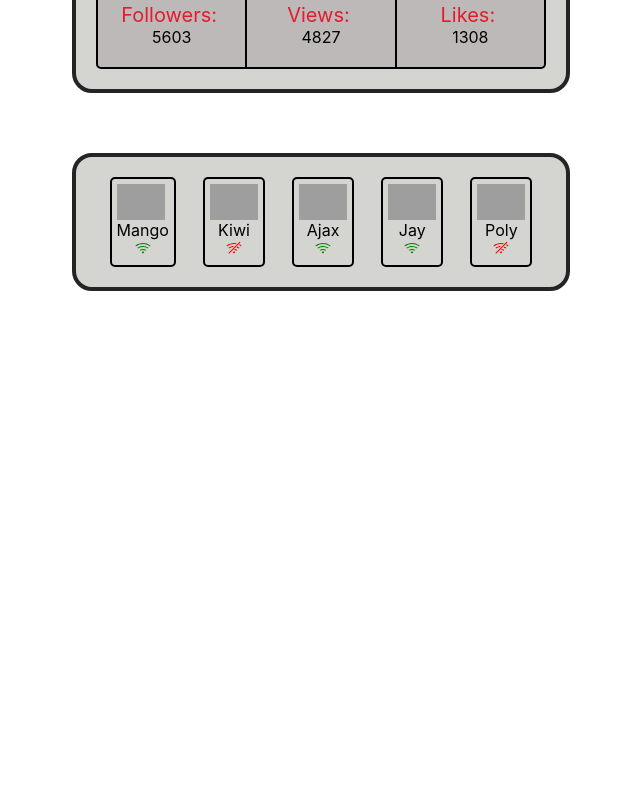
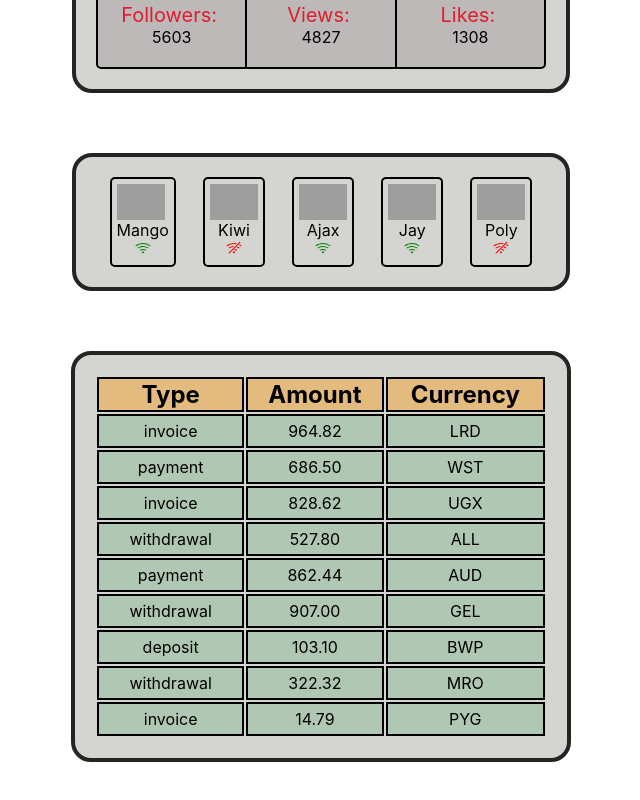
Before and after one commit to OlexTS/react-project, a React (Vite) app: page / in a window 1280 px wide. Shown: the part 470-1270 px from the top of the page, without its empty margins (319-959 px from the left). Before the commit the page ends 821 px from the top, so only its background shows below. Built offline with nearby package versions, Linux system fonts and the light colour scheme; grey boxes are pictures that could not be loaded.

Commit message:
add Transaction

```diff
--- a/src/components/App.jsx
+++ b/src/components/App.jsx
@@ -1,7 +1,9 @@
 import userData from "../userData.json";
-import friends from '../friends.json'
+import friends from '../friends.json';
+import transactions from '../transactions.json';
 import Profile from "./Profile/Profile";
 import FriendList from "./FriendList/FriendList";
+import TransactionHistory from "./TransactionHistory/TransactionHistory";
 
 function App() {
   const { username, tag, stats, avatar, location } = userData;
@@ -15,6 +17,7 @@
         stats={stats}
       />
       <FriendList friends={friends}/>
+      <TransactionHistory items={transactions}/>
     </>
   );
 }
--- /dev/null
+++ b/src/components/TransactionHistory/TransactionHistory.jsx
@@ -0,0 +1,27 @@
+import css from './TransactionHistory.module.css'
+
+const TransactionHistory = ({ items }) => {
+  return (
+    <table className={css.table}>
+      <thead className={css.thead}>
+        <tr>
+          <th className={css.header}>Type</th>
+          <th className={css.header}>Amount</th>
+          <th className={css.header}>Currency</th>
+        </tr>
+      </thead>
+
+      <tbody>
+        {items.map(({ id, type, amount, currency }) => (
+          <tr key={id}>
+            <td className={css.data}>{type}</td>
+            <td className={css.data}>{amount}</td>
+            <td className={css.data}>{currency}</td>
+          </tr>
+        ))}
+      </tbody>
+    </table>
+  );
+};
+
+export default TransactionHistory;
--- /dev/null
+++ b/src/components/TransactionHistory/TransactionHistory.module.css
@@ -0,0 +1,33 @@
+.table {
+  /* text-align: center; */
+  border: 4px solid rgb(37, 35, 35);
+  border-radius: 20px;
+  background-color: #d4d5d0;
+  padding: 20px;
+  margin: auto;
+  text-align: left;
+  min-width: 500px;
+  margin-bottom: 60px;
+}
+
+.thead {
+  /* display: flex; */
+  /* justify-content: center; */
+  font-size: 24px;
+  text-align: center;
+  font-weight: 700;
+  letter-spacing: normal;
+  /* border: 2px solid black; */
+}
+
+.header {
+    border: 2px solid black;
+    background-color: hsla(35, 96%, 50%, 0.4);
+}
+.data{
+    padding: 5px 10px;
+    text-align: center;
+    margin: 0 auto;
+    border: 2px solid black;
+    background-color: hsla(135, 62%, 34%, 0.2);
+}
--- /dev/null
+++ b/src/transactions.json
@@ -0,0 +1,56 @@
+[
+  {
+    "id": "1e0700a2-5183-4291-85cc-2065a036a683",
+    "type": "invoice",
+    "amount": "964.82",
+    "currency": "LRD"
+  },
+  {
+    "id": "a30f821b-4d25-4ff0-abdd-e340b3f0dd2b",
+    "type": "payment",
+    "amount": "686.50",
+    "currency": "WST"
+  },
+  {
+    "id": "44dca67a-8e5a-4798-bf8e-b15efd4e1abd",
+    "type": "invoice",
+    "amount": "828.62",
+    "currency": "UGX"
+  },
+  {
+    "id": "ea8ed3dc-2b68-4a53-905a-53ecb0adef33",
+    "type": "withdrawal",
+    "amount": "527.80",
+    "currency": "ALL"
+  },
+  {
+    "id": "63ca02f9-d637-46b5-9237-f3b24425e029",
+    "type": "payment",
+    "amount": "862.44",
+    "currency": "AUD"
+  },
+  {
+    "id": "ed0263e8-59a5-4bf1-87e0-2bb88e53dc34",
+    "type": "withdrawal",
+    "amount": "907.00",
+    "currency": "GEL"
+  },
+  {
+    "id": "4eaab41b-b967-40ac-82ed-85fc66f646f1",
+    "type": "deposit",
+    "amount": "103.10",
+    "currency": "BWP"
+  },
+  {
+    "id": "9648a350-8469-42d5-8bf3-18090de5fe67",
+    "type": "withdrawal",
+    "amount": "322.32",
+    "currency": "MRO"
+  },
+  {
+    "id": "9c5c25fb-1a95-4b2f-8d1f-4c4426d677cc",
+    "type": "invoice",
+    "amount": "14.79",
+    "currency": "PYG"
+  }
+]
```
